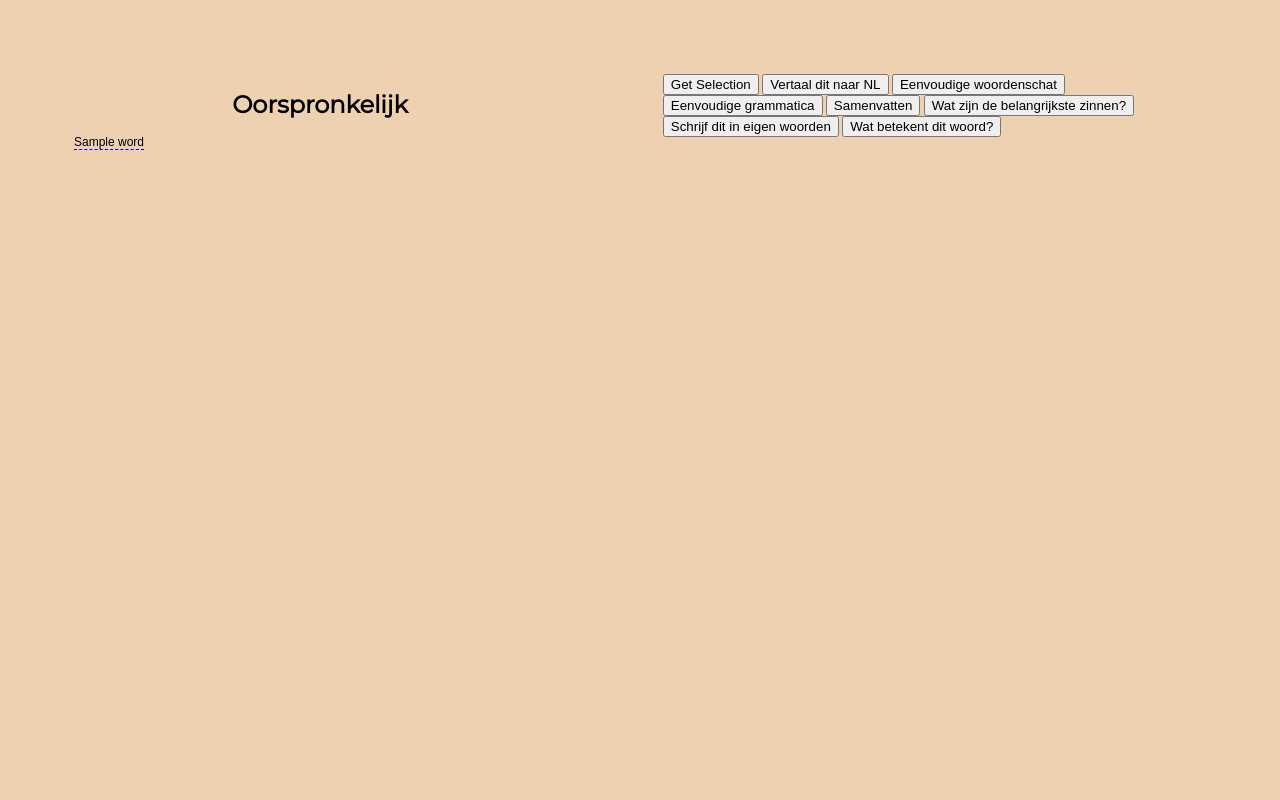
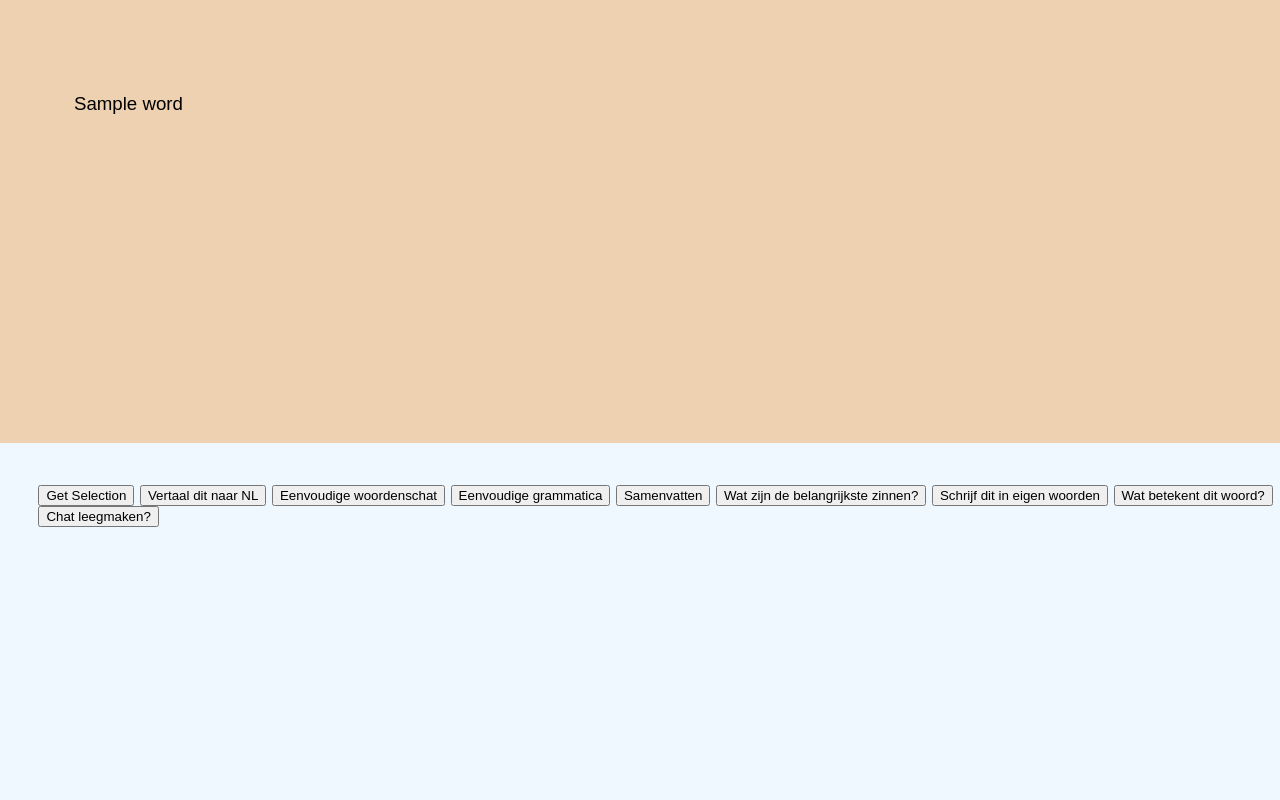
Before and after one commit to dylancluyse/bachelorproef-nlp-tekstvereenvoudiging, a Flask app: template webapp/templates/pdf-viewer.html in a window 1280 px wide; the page is wider, and only the part inside the window is pictured. Run offline with Flask 2, Linux system fonts and the light colour scheme; the template is opened without the code that fills it: most values are stand-ins (such as "Sample title", 1, 10 or a date in 2020); parts of the project's set-up code (start-up, migrations or seed data) failed here and were passed over.

Commit message:
looking like a chatbot

```diff
--- a/webapp/app.py
+++ b/webapp/app.py
@@ -144,13 +144,13 @@ def summarize_abstract():
 @app.route('/look-up-word',methods=['GET'])
 def look_up_word():
     word = request.args.get('word')
-    prompt = f"Wat is {word}? Geef een uitleg met de laagste Flesch-Reading-Ease score. Wat zijn eenvoudigere synoniemen?"
+    prompt = f"Wat is {word}? Geef een uitleg  max. 1 zin en 1 voorbeeld. Geef 3 eenvoudigere synoniemen"
     result = prompt_gpt(
             prompt=prompt,
             max_tokens=200,
             model=COMPLETIONS_MODEL,
             temperature=0)
-    return jsonify(result=result)
+    return jsonify(result=result, prompt=prompt)
 
 
 @app.route('/summarize',methods=['GET'])
@@ -163,13 +163,14 @@ def summarize():
     context:
     {text}
     """
-    prompt_gpt(
+    text = prompt_gpt(
         model=COMPLETIONS_MODEL,
         max_tokens=500,
         prompt=prompt,
         temperature=0
-        )
-    return jsonify(result=text)
+    )
+
+    return jsonify(result=text, prompt=prompt)
 
 @app.route('/extract-text', methods=['GET'])
 def extract():
@@ -181,9 +182,9 @@ def extract():
     result = summarizer(
         #algorithm=...,
         body=text,
-        max_length=460,
-        min_length=60,
-        num_sentences=4,
+        #max_length=460,
+        min_length=100,
+        num_sentences=10,
         #ratio=...,
         #return_as_list=...,
         #use_first=...,
@@ -191,19 +192,9 @@ def extract():
     return jsonify(result=result)
 
 
-@app.route('/lorem', methods=['GET'])
-def lorem():
-    text = request.args.get('text')
-    return render_template('tryout.html')
-
-
 @app.route('/foo', methods=['GET'])
 def foo():
     return render_template('tryout.html')
-
-
-
-
 
 if __name__ == "__main__":
     app.run()
--- a/webapp/static/css/style.css
+++ b/webapp/static/css/style.css
@@ -10,6 +10,7 @@ body {
     margin: auto;
     padding: 2%;
     background-color: #EDD1B0;
+    font-size: 14pt;
 }
 
 .container {
@@ -19,24 +20,23 @@ body {
     height: 100%;
 }
 
-.left-container, .right-container, .param {
-    flex-basis: 40%;
+.text-container {
     box-sizing: border-box;
     padding: 10px;
     margin: 3%;
 }
 
-.container-param{
+.container-param {
     display: flex;
     border-color: black;
-    padding:5%;
+    padding: 5%;
 }
 
-.param{
+.param {
     width: 10%;
 }
 
-.container-index{
+.container-index {
     box-sizing: border-box;
     padding: 10px;
     border-style: solid;
@@ -44,6 +44,45 @@ body {
     margin: auto;
 }
 
-span:active{
-    background-color: blueviolet;
+.fixed-bottom {
+    position: fixed;
+    bottom: 0;
+    left: 0;
+    width: 100%;
+    height: 35%;
+    background-color: aliceblue;
+    margin: auto;
+    padding: 3%;
+    font-size: 15pt;
+    overflow: scroll;
 }
+
+.buttons {
+    margin: auto;
+}
+
+.fixed-bottom button {
+    font-size: 14pt;
+    ;
+}
+
+.fixed-bottom::-webkit-scrollbar {
+    width: 10px;
+}
+
+.fixed-bottom::-webkit-scrollbar-track {
+    display: none;
+}
+
+.fixed-bottom::-webkit-scrollbar-thumb {
+    background-color: #ccc;
+    border-radius: 10px;
+}
+
+.dazzle p:nth-child(even){
+    background-color: chocolate;
+}
+
+.dazzle p:nth-child(uneven){
+    background-color: darkgoldenrod;
+}
--- a/webapp/templates/pdf-viewer.html
+++ b/webapp/templates/pdf-viewer.html
@@ -39,33 +39,30 @@
 
 
 
-
-
-  var leftContainer = document.querySelector(".left-container");
-
-  const spans = document.querySelectorAll('span[word]');
-
+  document.addEventListener('DOMContentLoaded', () => {
+    const spans = document.querySelectorAll('.lexical');
     spans.forEach((span) => {
       const jsCode = span.getAttribute('word');
       span.addEventListener('click', async (event) => {
-      //const word = event.target.textContent;
-      const jsCode = span.getAttribute('word');
-      console.log(jsCode)
+        const word = event.target.textContent;
         const response = await callPythonFunctionLookUp(word);
         console.log(response);
         var dazzle = document.querySelector(".dazzle");
         var p = document.createElement("p");
+        var p2 = document.createElement("p");
         var text = document.createTextNode(JSON.stringify(response.result));
-      p.appendChild(text);
-      dazzle.appendChild(p);
+        var prompt = document.createTextNode(JSON.stringify(response.prompt));
+        p.appendChild(prompt);
+        dazzle.appendChild(p)
+        p2.appendChild(text);
+        dazzle.appendChild(p2);
+      });
     });
   });
 
   async function getSelectedText() {
     var selectedText = window.getSelection().toString();
-    //const response =  await callPythonFunctionSummarize(selectedText);
     console.log('printing selected text')
-    //console.log(response);
     var dazzle = document.querySelector(".dazzle");
     var p = document.createElement("p");
     var text = document.createTextNode(JSON.stringify(selectedText));
@@ -73,9 +70,9 @@
     dazzle.appendChild(p);
   }
 
-  async function extractiveSummarization(){
+  async function extractiveSummarization() {
     var selectedText = window.getSelection().toString();
-    const response =  await callPythonFunctionExtractiveSummarize(selectedText);
+    const response = await callPythonFunctionExtractiveSummarize(selectedText);
     var dazzle = document.querySelector(".dazzle");
     var p = document.createElement("p");
     var text = document.createTextNode(JSON.stringify(response.result));
@@ -83,14 +80,23 @@
     dazzle.appendChild(p);
   }
 
-  async function abstractiveSummarization(){
+  async function abstractiveSummarization() {
     var selectedText = window.getSelection().toString();
-    const response =  await callPythonFunctionAbstractiveSummarization(selectedText);
+    const response = await callPythonFunctionAbstractiveSummarization(selectedText);
     var dazzle = document.querySelector(".dazzle");
     var p = document.createElement("p");
+    var p2 = document.createElement("p");
     var text = document.createTextNode(JSON.stringify(response.result));
-    p.appendChild(text);
-    dazzle.appendChild(p);
+    var prompt = document.createTextNode(JSON.stringify(response.prompt));
+    p.appendChild(prompt);
+    dazzle.appendChild(p)
+    p2.appendChild(text);
+    dazzle.appendChild(p2);
+  }
+
+  async function emptyChat(){
+    const dazzleDiv = document.querySelector('.dazzle');
+    dazzleDiv.innerHTML = '';
   }
 
 </script>
@@ -102,31 +108,24 @@
   <link rel="stylesheet" href="..\static\css\style.css">
   <link href='https://fonts.googleapis.com/css?family=Montserrat' rel='stylesheet'>
   <title>Teksten vereenvoudigen: prototype</title>
-  <style>
-    span {
-      cursor: pointer;
-      border-bottom: 1px dashed blue;
-    }
-  </style>
 </head>
 
 <body>
 
   <div class="container">
-    <!--OG PDF-->
-    <div class="left-container">
-      <h1>Oorspronkelijk</h1>
+    <div class="text-container">
       {% for sentence in full_text %}
       <p class="text">
         {% for word in sentence %}
-        <span data-js="{{ word }}">{{ word }}</span>
+        <span class="lexical">{{ word }}</span>
         {% endfor %}
       </p>
       {% endfor %}
     </div>
 
     <!--'chatbot'-->
-    <div class="right-container">
+    <div class="fixed-bottom">
+      <div class="buttons">
         <input type="button" value="Get Selection" onmousedown="getSelectedText()">
         <input type="button" value="Vertaal dit naar NL" onmousedown="getSelectedText()">
         <input type="button" value="Eenvoudige woordenschat" onmousedown="getSelectedText()">
@@ -135,6 +134,8 @@
         <input type="button" value="Wat zijn de belangrijkste zinnen?" onmousedown="extractiveSummarization()">
         <input type="button" value="Schrijf dit in eigen woorden" onmousedown="abstractiveSummarization()">
         <input type="button" value="Wat betekent dit woord?" onmousedown="getSelectedText()">
+        <input type="button" value="Chat leegmaken?" onmousedown="emptyChat()">
+      </div>
       <div class="dazzle"></div>
     </div>
   </div>
```
Lines whose indentation alone changed are shown as unchanged.
